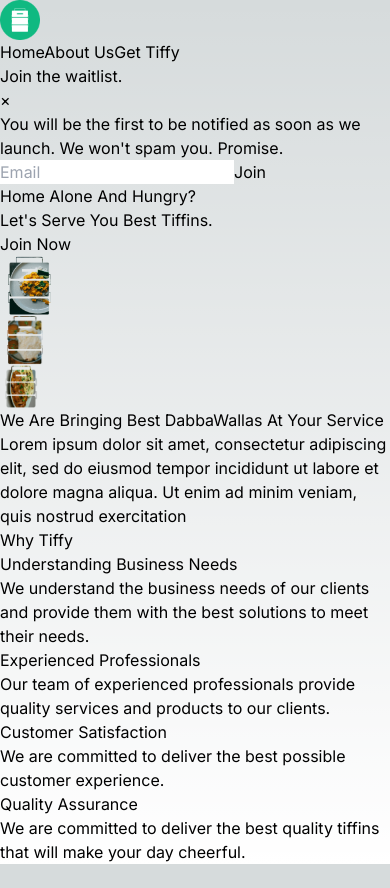
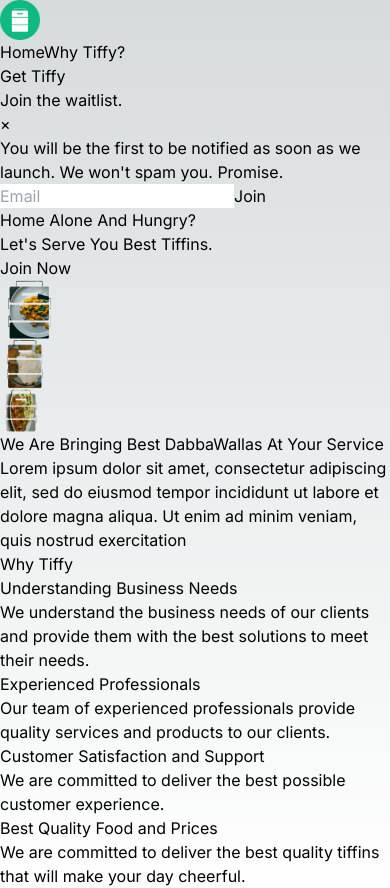
Before and after one commit to HeartBeat1608/tiffy-landing-page, a Next.js app: page / in a window 390 px wide. Both pictures are taken after a click on the button "Get Tiffy". Before the commit the page ends 864 px from the top, so only its background shows below. Built offline with nearby package versions, Linux system fonts and the light colour scheme.

Commit message:
feat: responsive for mobile screens
Signed-off-by: Heartbeat1608 <heartbeatanna1608@gmail.com>

```diff
--- a/app/layout.tsx
+++ b/app/layout.tsx
@@ -15,7 +15,7 @@
   children: React.ReactNode;
 }) {
   return (
-    <html lang="en">
+    <html lang="en" className="scroll-smooth">
       <body className={inter.className + " font-poppins"}>{children}</body>
     </html>
   );
--- a/components/Header.tsx
+++ b/components/Header.tsx
@@ -8,32 +8,18 @@
   const [open, setOpen] = React.useState(false);
 
   return (
-    <div className="bg-white w-full">
+    <div className="bg-white w-full" id="header">
       <div className="flex justify-between items-center w-full container mx-auto pt-4 pb-8 px-6 md:px-0">
         <h1>
           <Image src={"/assets/logo.png"} height={40} width={40} alt="Tiffy" />
         </h1>
+        <nav className="flex items-center justify-center gap-6">
+          <a className="hover:text-emerald-500 hover:font-bold duration-300 cursor-pointer" href="#header">Home</a>
+          <a className="hover:text-emerald-500 hover:font-bold duration-300 cursor-pointer" href="#about">Why Tiffy?</a>
+          </nav>
         <span className="flex gap-6 items-center justify-end">
-          <a
-            href="#"
-            target="_blank"
-            rel="noopener noreferrer"
-            className="hover:border-b-emerald-500 border-b-transparent border-b-2 transition-colors duration-300 px-1 text-base"
-            style={{ lineHeight: 0.85 }}
-          >
-            Home
-          </a>
-          <a
-            href="#"
-            target="_blank"
-            rel="noopener noreferrer"
-            className="hover:border-b-emerald-500 border-b-transparent border-b-2 transition-colors duration-300 px-1 text-base"
-            style={{ lineHeight: 0.85 }}
-          >
-            About Us
-          </a>
           <button
-            className="bg-emerald-500 text-white px-8 py-1 rounded-full hover:bg-emerald-600 duration-200 text-base hidden md:block"
+            className="bg-emerald-500 text-white px-8 py-1 rounded-full hover:bg-emerald-600 duration-200 text-base"
             onClick={() => {
               setOpen(true);
               try {
--- a/components/HeroSection.tsx
+++ b/components/HeroSection.tsx
@@ -1,17 +1,31 @@
-import React from "react";
+'use client'
+import { useState } from "react";
+import Modal from "./Modal";
+import mixpanel from "mixpanel-browser";
 
 const HeroSection = () => {
+  const [open, setOpen] = useState(false);
+
+  const handleOpen = () => {
+    mixpanel.track("hero:join-button")
+    setOpen(true)
+  }
+
+  const handleClose = () => {
+    setOpen(false)
+  }
+
   return (
     <div className="bg-white w-full">
       <div className="container mx-auto px-6 md:px-0 flex items-center justify-center py-4 md:py-8 md:gap-20 gap-8">
         <div className="flex flex-col gap-4">
-          <h2 className="font-bold text-4xl text-black font-poppins leading-snug">
+          <h2 className="font-bold text-3xl md:text-4xl text-black font-poppins leading-snug text-center md:text-left">
             <span className="text-emerald-500">Home Alone</span> And Hungry?
             <br />
             Let&apos;s Serve You Best{" "}
             <span className="text-emerald-500">Tiffins.</span>
           </h2>
-          <button className="font-medium text-lg px-10 py-1 bg-emerald-500 rounded-full w-fit text-white mx-auto mt-4">
+          <button className="font-medium text-lg px-10 py-1 bg-emerald-500 rounded-full w-fit text-white mx-auto mt-4" onClick={handleOpen}>
             Join Now
           </button>
         </div>
@@ -21,6 +35,7 @@
           <div className="tiffin-small -ml-10"></div>
         </div>
       </div>
+      <Modal open={open} onClose={handleClose} />
     </div>
   );
 };
--- a/components/Modal.tsx
+++ b/components/Modal.tsx
@@ -38,10 +38,9 @@
   };
 
   return (
-    <>
-      <div className="fixed top-0 left-0 right-0 bottom-0 bg-gray-500/50 flex items-center justify-center">
-        <div className="min-w-[220px] max-w-md bg-white rounded-md p-8 space-y-4">
-          <div className="flex items-center justify-between">
+    <div className="fixed top-0 left-0 right-0 bottom-0 bg-gray-500/50 flex items-center justify-center z-50">
+      <div className="w-full mx-4 md:mx-0 md:min-w-[220px] max-w-md bg-white rounded-md p-8 space-y-4">
+        <div className="flex items-center justify-between mb-4">
           <h3 className="text-lg font-bold">Join the waitlist.</h3>
           <button
             className="flex items-center justify-center text-red-500 font-bold text-lg"
@@ -81,7 +80,6 @@
         </button>
       </div>
     </div>
-    </>
   );
 };
 
--- a/components/WhatWeBring.tsx
+++ b/components/WhatWeBring.tsx
@@ -4,10 +4,10 @@
   return (
     <div className="bg-white w-full">
       <div className="container mx-auto px-6 md:px-0 flex flex-col items-center justify-center py-6 md:py-12">
-        <h3 className="text-2xl font-semibold border-b-2 border-b-emerald-500 mb-3 px-4 pb-1">
+        <h3 className="text-xl md:text-2xl font-semibold border-b-2 border-b-emerald-500 mb-3 px-3 md:px-4 pb-1 text-center">
           We Are Bringing Best DabbaWallas At Your Service
         </h3>
-        <p className="w-[52vw] text-lg text-center">
+        <p className="w-full px-3 md:w-[52vw] text-lg text-justify md:text-center">
           Lorem ipsum dolor sit amet, consectetur adipiscing elit, sed do
           eiusmod tempor incididunt ut labore et dolore magna aliqua. Ut enim ad
           minim veniam, quis nostrud exercitation
--- a/components/WhyTiffy.tsx
+++ b/components/WhyTiffy.tsx
@@ -3,11 +3,11 @@
 type CardProps = { title: string; description: string };
 const Card = ({ title, description }: CardProps) => {
   return (
-    <div className="grid grid-cols-1 grid-rows-2 p-3 border border-emerald-500 rounded-lg place-items-center bg-white h-full">
-      <header className="border-b-2 border-dashed border-emerald-500 font-bold text-lg text-center w-full pb-4 text-emerald-500">
+    <div className="flex flex-col gap-2 p-3 border border-emerald-500 rounded-lg place-items-center bg-white h-full">
+      <header className="font-bold text-lg text-center w-full text-emerald-500 py-2">
         {title}
       </header>
-      <div className="font-light text-center">{description}</div>
+      <div className="font-light text-center border-t-2 border-t-emerald-500 border-dashed pt-3">{description}</div>
     </div>
   );
 };
@@ -24,12 +24,12 @@
       "Our team of experienced professionals provide quality services and products to our clients.",
   },
   {
-    title: "Customer Satisfaction",
+    title: "Customer Satisfaction and Support",
     description:
       "We are committed to deliver the best possible customer experience.",
   },
   {
-    title: "Quality Assurance",
+    title: "Best Quality Food and Prices",
     description:
       "We are committed to deliver the best quality tiffins that will make your day cheerful.",
   },
@@ -37,10 +37,10 @@
 
 const WhyTiffy = () => {
   return (
-    <div className="bg-white w-full bg-gradient-to-b from-10% from-white via-emerald-300/70 to-white to-90%">
+    <div className="bg-white w-full bg-gradient-to-b from-10% from-white via-emerald-300/70 to-white to-90%" id="about">
       <div className="container mx-auto px-6 md:px-0 flex flex-col items-center justify-center py-8 backdrop-blur-xl">
         <h2 className="text-2xl font-bold mb-8">Why Tiffy</h2>
-        <div className="grid grid-cols-4 items-center justify-around gap-6 w-10/12">
+        <div className="grid grid-cols-1 md:grid-cols-2 lg:grid-cols-4 items-center justify-around gap-6 w-10/12">
           {cardItems.map((item) => (
             <Card
               key={item.title}
```
Lines whose indentation alone changed are shown as unchanged.
